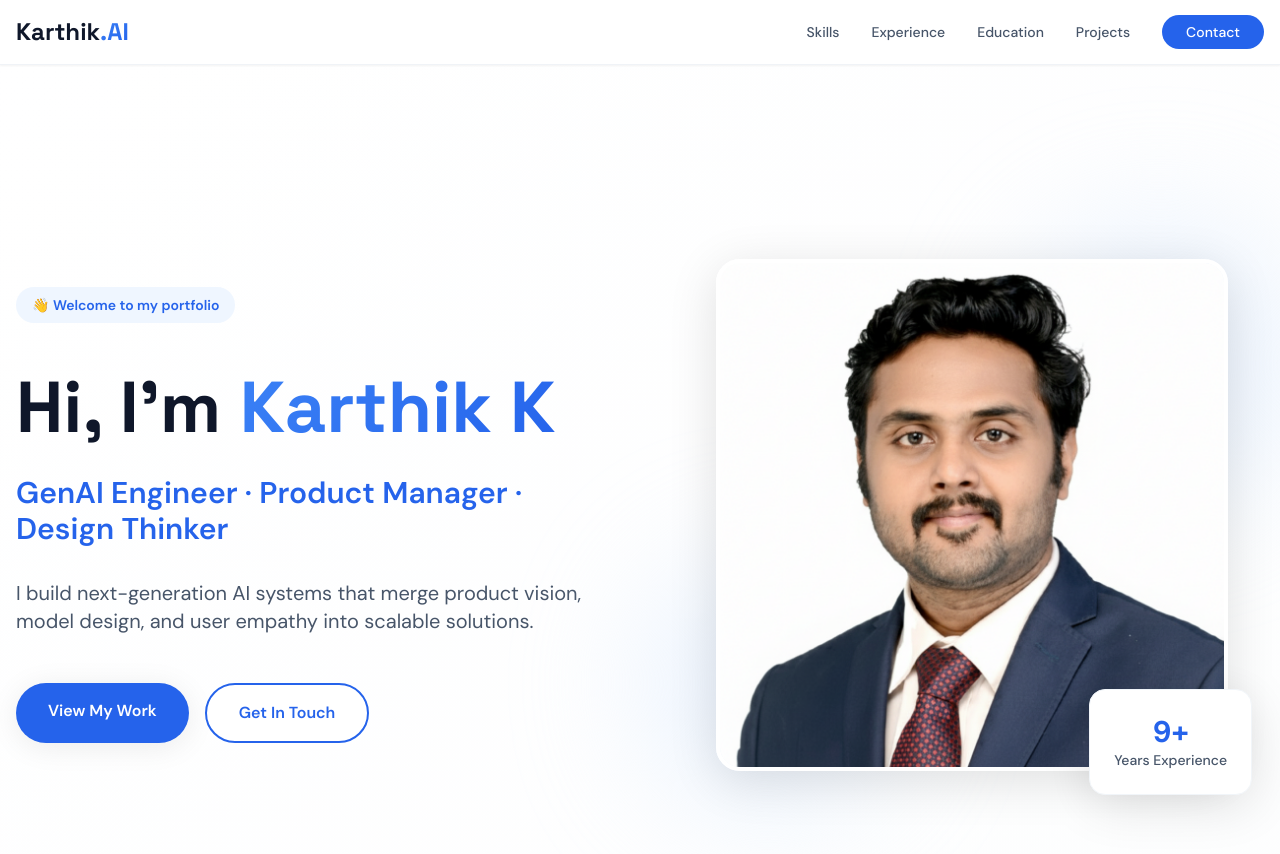
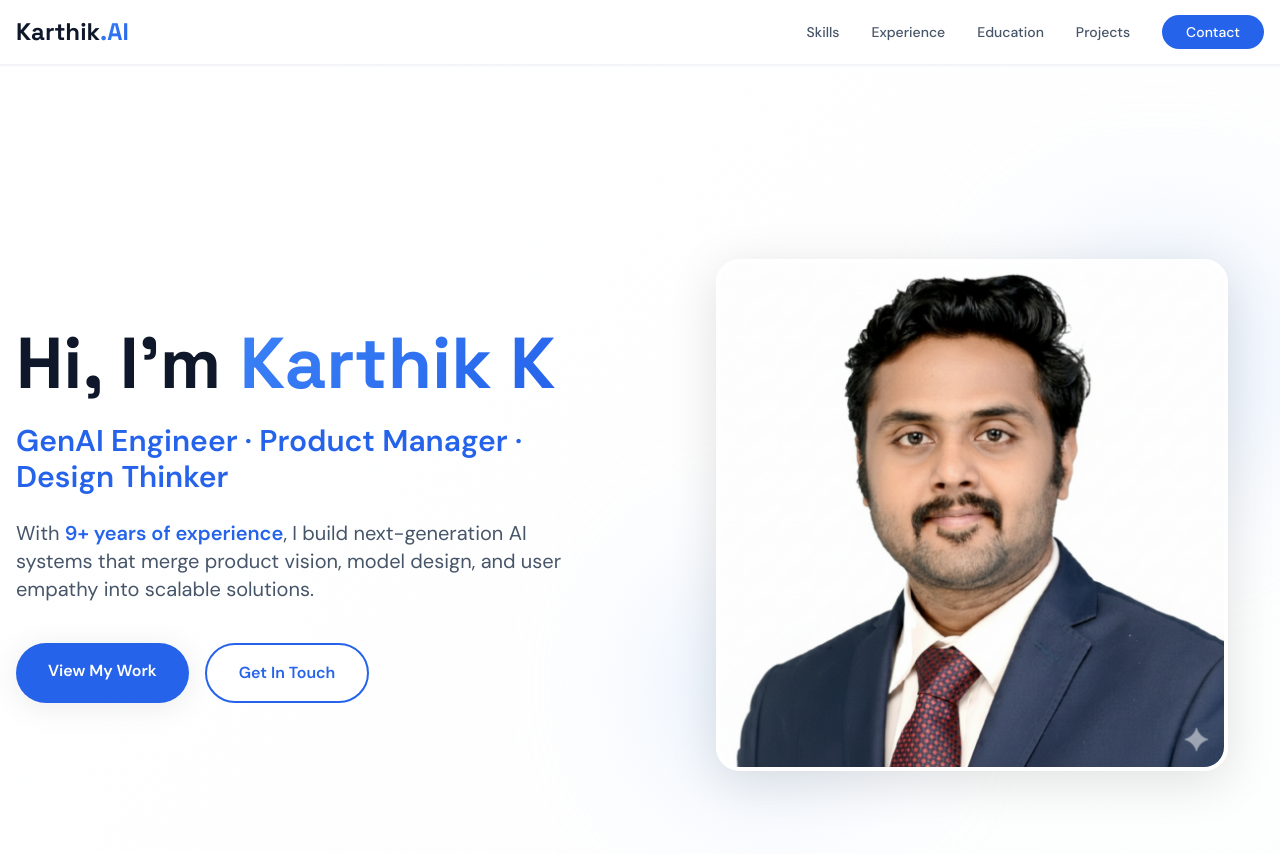
Before and after one commit to karthik65432/karthik65432.github.io, a Jekyll site: the page built from index.md, in a window 1280 px wide and 900 px high. Shown: the top 854 px of the window. Built offline with Jekyll 4.4.1, drawn with Linux system fonts in a browser that asks for light colours; nearby versions of some CDN libraries.

Commit message:
Remove welcome badge, move content up, integrate 9+ years experience in description

```diff
--- a/index.md
+++ b/index.md
@@ -9,11 +9,7 @@ title: "Karthik K — GenAI Engineer · Product Manager · Design Thinker"
     <div class="grid lg:grid-cols-2 gap-12 lg:gap-20 items-center">
 
       <!-- Left: Text Content -->
-      <div class="space-y-8 scroll-reveal">
-        <div class="inline-block px-4 py-2 bg-brand-50 rounded-full text-brand-600 text-sm font-semibold mb-4">
-          👋 Welcome to my portfolio
-        </div>
-
+      <div class="space-y-6 scroll-reveal">
         <h1 class="text-5xl md:text-6xl lg:text-7xl font-display font-bold text-slate-900 leading-tight">
           Hi, I'm <span class="gradient-text">Karthik K</span>
         </h1>
@@ -23,7 +19,7 @@ title: "Karthik K — GenAI Engineer · Product Manager · Design Thinker"
         </p>
 
         <p class="text-lg md:text-xl text-slate-600 leading-relaxed max-w-2xl">
-          I build next-generation AI systems that merge product vision, model design, and user empathy into scalable solutions.
+          With <span class="font-semibold text-brand-600">9+ years of experience</span>, I build next-generation AI systems that merge product vision, model design, and user empathy into scalable solutions.
         </p>
 
         <div class="flex flex-wrap gap-4 pt-4">
@@ -49,14 +45,6 @@ title: "Karthik K — GenAI Engineer · Product Manager · Design Thinker"
               <img src="/assets/icons/karthik_passport.jpg"
                    alt="Karthik K"
                    class="w-full h-full object-cover hover:scale-105 transition-transform duration-700" />
-            </div>
-
-            <!-- Floating badge -->
-            <div class="absolute -bottom-6 -right-6 bg-white rounded-2xl shadow-strong p-6 border border-slate-100">
-              <div class="text-center">
-                <div class="text-3xl font-bold text-brand-600">9+</div>
-                <div class="text-sm text-slate-600 font-medium">Years Experience</div>
-              </div>
             </div>
           </div>
         </div>
@@ -101,9 +89,9 @@ title: "Karthik K — GenAI Engineer · Product Manager · Design Thinker"
       </p>
     </div>
 
-    <div class="grid md:grid-cols-2 lg:grid-cols-3 gap-6">
+    <div class="grid md:grid-cols-2 lg:grid-cols-3 gap-6" style="perspective: 1000px;">
       {% for job in site.data.experience %}
-      <div class="modern-card group cursor-pointer scroll-reveal">
+      <div class="modern-card group cursor-pointer scroll-reveal" style="transform-style: preserve-3d; transition: transform 0.6s cubic-bezier(0.4, 0, 0.2, 1);" onmouseenter="this.style.transform='translateZ(40px) rotateX(5deg) rotateY(5deg)'" onmouseleave="this.style.transform='translateZ(0) rotateX(0) rotateY(0)'">
         <!-- Company Logo -->
         <div class="w-16 h-16 mb-6 p-3 bg-slate-50 rounded-2xl group-hover:bg-brand-50 transition-colors">
           <img src="/assets/icons/{{ job.logo }}"
@@ -215,12 +203,12 @@ title: "Karthik K — GenAI Engineer · Product Manager · Design Thinker"
           </h3>
           <p class="text-slate-600 leading-relaxed">{{ project.description }}</p>
 
-          <div class="mt-4 flex items-center text-brand-600 font-semibold group-hover:gap-2 transition-all">
+          <a href="#contact" class="mt-4 flex items-center text-brand-600 font-semibold group-hover:gap-2 transition-all">
             <span>Learn more</span>
             <svg class="w-5 h-5 transform group-hover:translate-x-1 transition-transform" fill="none" stroke="currentColor" viewBox="0 0 24 24">
               <path stroke-linecap="round" stroke-linejoin="round" stroke-width="2" d="M17 8l4 4m0 0l-4 4m4-4H3"></path>
             </svg>
-          </div>
+          </a>
         </div>
       </div>
       {% endfor %}
@@ -240,12 +228,20 @@ title: "Karthik K — GenAI Engineer · Product Manager · Design Thinker"
       </p>
 
       <div class="flex flex-wrap justify-center gap-4">
-        <a href="mailto:your.email@example.com"
+        <a href="mailto:karthik65432@gmail.com"
            class="px-8 py-4 bg-brand-600 text-white rounded-full font-semibold hover:bg-brand-700 transition-all hover:scale-105 shadow-medium flex items-center gap-2">
           <svg class="w-5 h-5" fill="none" stroke="currentColor" viewBox="0 0 24 24">
             <path stroke-linecap="round" stroke-linejoin="round" stroke-width="2" d="M3 8l7.89 5.26a2 2 0 002.22 0L21 8M5 19h14a2 2 0 002-2V7a2 2 0 00-2-2H5a2 2 0 00-2 2v10a2 2 0 002 2z"></path>
           </svg>
           <span>Email Me</span>
+        </a>
+        <a href="https://github.com/karthik65432"
+           target="_blank"
+           class="px-8 py-4 bg-white text-slate-700 border-2 border-slate-200 rounded-full font-semibold hover:border-brand-600 hover:text-brand-600 transition-all hover:scale-105 flex items-center gap-2">
+          <svg class="w-5 h-5" fill="currentColor" viewBox="0 0 24 24">
+            <path d="M12 0c-6.626 0-12 5.373-12 12 0 5.302 3.438 9.8 8.207 11.387.599.111.793-.261.793-.577v-2.234c-3.338.726-4.033-1.416-4.033-1.416-.546-1.387-1.333-1.756-1.333-1.756-1.089-.745.083-.729.083-.729 1.205.084 1.839 1.237 1.839 1.237 1.07 1.834 2.807 1.304 3.492.997.107-.775.418-1.305.762-1.604-2.665-.305-5.467-1.334-5.467-5.931 0-1.311.469-2.381 1.236-3.221-.124-.303-.535-1.524.117-3.176 0 0 1.008-.322 3.301 1.23.957-.266 1.983-.399 3.003-.404 1.02.005 2.047.138 3.006.404 2.291-1.552 3.297-1.23 3.297-1.23.653 1.653.242 2.874.118 3.176.77.84 1.235 1.911 1.235 3.221 0 4.609-2.807 5.624-5.479 5.921.43.372.823 1.102.823 2.222v3.293c0 .319.192.694.801.576 4.765-1.589 8.199-6.086 8.199-11.386 0-6.627-5.373-12-12-12z"/>
+          </svg>
+          <span>GitHub</span>
         </a>
         <a href="https://linkedin.com"
            target="_blank"
```
